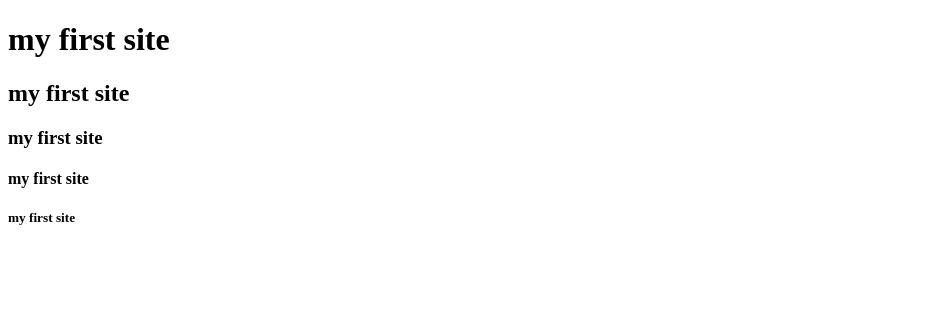
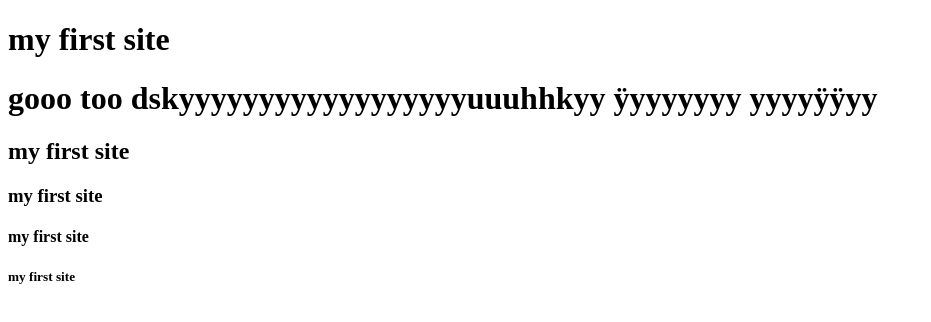
Before and after one commit to rawanadnan1/coursera-test, a plain HTML site: page site/index.html in a window 1280 px wide. Shown: the whole page, without its empty margins (0-931 px from the left). Drawn offline with Linux system fonts and the light colour scheme.

Commit message:
goooooooooooo.

```diff
--- a/site/index.html
+++ b/site/index.html
@@ -7,9 +7,11 @@
 </head>
 <body>
 <h1> my first site</h1>
+<h1> gooo too dskyyyyyyyyyyyyyyyyyyuuuhhkyy ÿyyyyyyy yyyyÿÿyy</h1>
 <h2> my first site</h2>
 <h3> my first site</h3>
 <h4> my first site</h4>
+
 <h5> my first site</h5>
 </body>
 </html>
```
